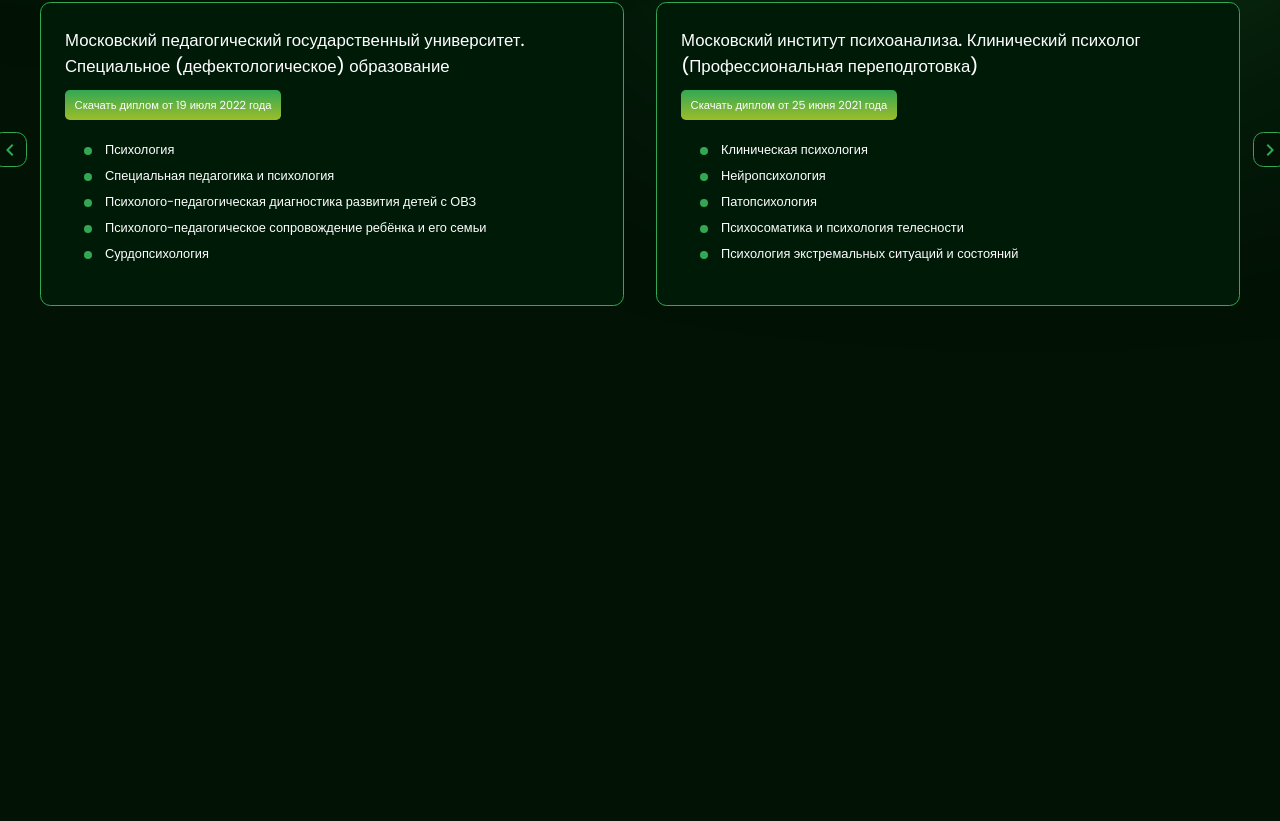
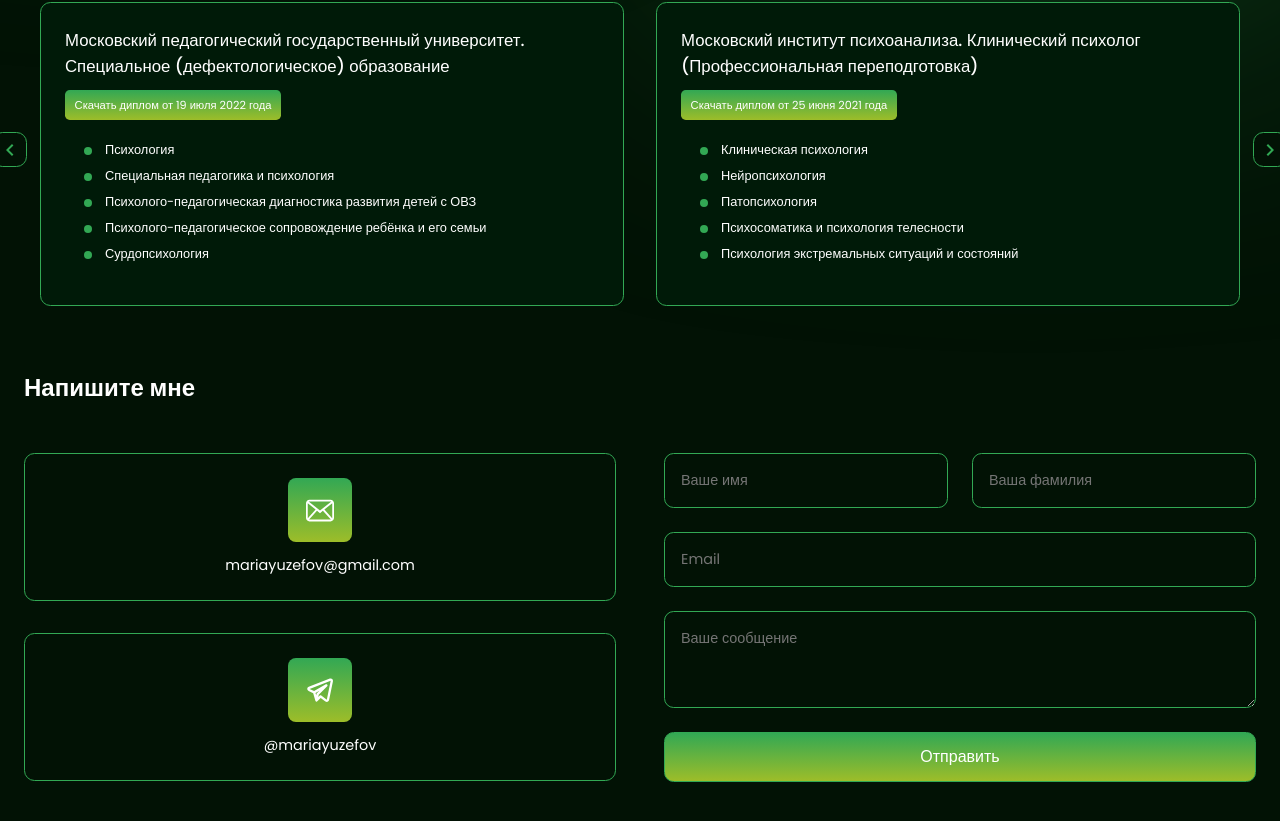
Before and after one commit to marknik139/your_psychologist, a React (Create React App) app: page / in a window 1280 px wide. Shown: the part 1454-2275 px from the top of the page. Before the commit the page ends 1824 px from the top, so only its background shows below. Built offline with nearby package versions, Linux system fonts and the light colour scheme; a web font is replaced by a local one.

Commit message:
add: contact form template

```diff
--- a/src/App.jsx
+++ b/src/App.jsx
@@ -4,6 +4,7 @@
 import Hero from "./components/Hero/Hero";
 import Skills from "./components/Skills/Skills";
 import Education from "./components/Education/Education";
+import ContactMe from "./components/ContactMe/ContactMe";
 
 const App = () => {
   return (
@@ -13,6 +14,7 @@
               <Hero/>
               <Skills/>
               <Education/>
+              <ContactMe/>
           </div>
       </>
   )
--- /dev/null
+++ b/src/components/ContactMe/ContactForm/ContactForm.css
@@ -0,0 +1,61 @@
+.contact-form-content {
+    width: 100%;
+}
+
+form {
+    display: flex;
+    flex-direction: column;
+    grid-gap: 1.5rem;
+}
+
+.name-container {
+    display: flex;
+    align-items: center;
+    grid-gap: 1.5rem;
+}
+
+form input,
+form textarea {
+    flex: 1;
+    width: 100%;
+    font-size: 0.9rem;
+    color: #fff;
+    background: #021205;
+    border-radius: 0.6rem;
+    border: 1.5px solid #32a854;
+    padding: 1rem;
+}
+
+form button {
+    font-size: 1rem;
+    font-weight: 500;
+    color: #fff;
+    border: 1.5px solid #32a854;
+    border-radius: 0.6rem;
+    background: linear-gradient(180deg, #32a854 0%, #9dbd29 100%);
+    padding: 0.7rem;
+    transition: all 0.3s ease;
+    cursor: pointer;
+}
+
+form button:hover {
+    color: #32a854;
+    background: transparent;
+}
+
+@media (max-width: 450px) {
+    .name-container {
+        flex-direction: column;
+        align-items: flex-start;
+    }
+    .form-input,
+    form textarea {
+        padding: 0.7rem;
+        border-radius: 0.3rem;
+    }
+    form button {
+        font-size: 0.9rem;
+        padding: 0.7rem;
+        border-radius: 0.3rem;
+    }
+}
--- /dev/null
+++ b/src/components/ContactMe/ContactForm/ContactForm.jsx
@@ -0,0 +1,20 @@
+import React from "react";
+import "./ContactForm.css"
+
+const ContactForm = () => {
+    return (
+        <div className="contact-form-content">
+            <form>
+                <div className="name-container">
+                    <input type="text" name="firstname" placeholder="Ваше имя"/>
+                    <input type="text" name="lastname" placeholder="Ваша фамилия"/>
+                </div>
+                <input type="text" name="email" placeholder="Email"/>
+                <textarea type="text" name="message" placeholder="Ваше сообщение" rows={3}/>
+                <button>Отправить</button>
+            </form>
+        </div>
+    )
+};
+
+export default ContactForm;
--- /dev/null
+++ b/src/components/ContactMe/ContactInfoCard/ContactInfoCard.css
@@ -0,0 +1,33 @@
+.contact-details-card {
+    display: flex;
+    flex-direction: column;
+    align-items: center;
+    justify-content: center;
+    background: #021205;
+    border-radius: 0.65rem;
+    border: 1.5px solid #32a854;
+    padding: 1.5rem;
+    margin-bottom: 2rem;
+}
+
+.contact-details-card .icon {
+    width: 4rem;
+    height: 4rem;
+    display: flex;
+    align-items: center;
+    justify-content: center;
+    border-radius: 0.5rem;
+    background: linear-gradient(180deg, #32a854 0%, #9dbd29 100%);
+    margin-bottom: 0.8rem;
+}
+
+.icon img {
+    width: 1.8rem;
+    height: auto;
+    object-fit: contain;
+}
+
+.contact-details-card p {
+    font-size: 0.9rem;
+    font-weight: 400;
+}
--- /dev/null
+++ b/src/components/ContactMe/ContactInfoCard/ContactInfoCard.jsx
@@ -0,0 +1,15 @@
+import React from "react";
+import "./ContactInfoCard.css"
+
+const ContactInfoCard = ({iconUrl, text}) => {
+    return (
+        <div className="contact-details-card">
+            <div className="icon">
+                <img src={iconUrl} alt={text}/>
+            </div>
+            <p>{text}</p>
+        </div>
+    )
+};
+
+export default ContactInfoCard;
--- /dev/null
+++ b/src/components/ContactMe/ContactMe.css
@@ -0,0 +1,25 @@
+.contact-container {
+    margin: 4rem 0;
+    position: relative;
+}
+
+.contact-container h5 {
+    font-size: 1.5rem;
+    font-weight: 600;
+    margin-bottom: 3rem;
+}
+
+.contact-content {
+    display: flex;
+    gap: 3rem;
+}
+
+@media (max-width: 768px) {
+    .contact-content {
+        flex-direction: column-reverse;
+    }
+    .contact-container h5 {
+        font-size: 1.3rem;
+        margin-bottom: 3rem;
+    }
+}
--- /dev/null
+++ b/src/components/ContactMe/ContactMe.jsx
@@ -0,0 +1,29 @@
+import React from "react";
+import "./ContactMe.css"
+import ContactInfoCard from "./ContactInfoCard/ContactInfoCard";
+import ContactForm from "./ContactForm/ContactForm";
+
+const ContactMe =  () => {
+    return (
+        <section className="contact-container">
+            <h5>Напишите мне</h5>
+            <div className="contact-content">
+                <div style={{flex: 1}}>
+                    <ContactInfoCard
+                        iconUrl="./assets/images/mail.svg"
+                        text="mariayuzefov@gmail.com"
+                    />
+                    <ContactInfoCard
+                        iconUrl="./assets/images/telegram.svg"
+                        text="@mariayuzefov"
+                    />
+                </div>
+                <div style={{flex: 1}}>
+                    <ContactForm />
+                </div>
+            </div>
+        </section>
+    )
+};
+
+export default ContactMe;
```
Also changed, not shown: public/assets/images/mail.svg (added), public/assets/images/telegram.svg (added).
